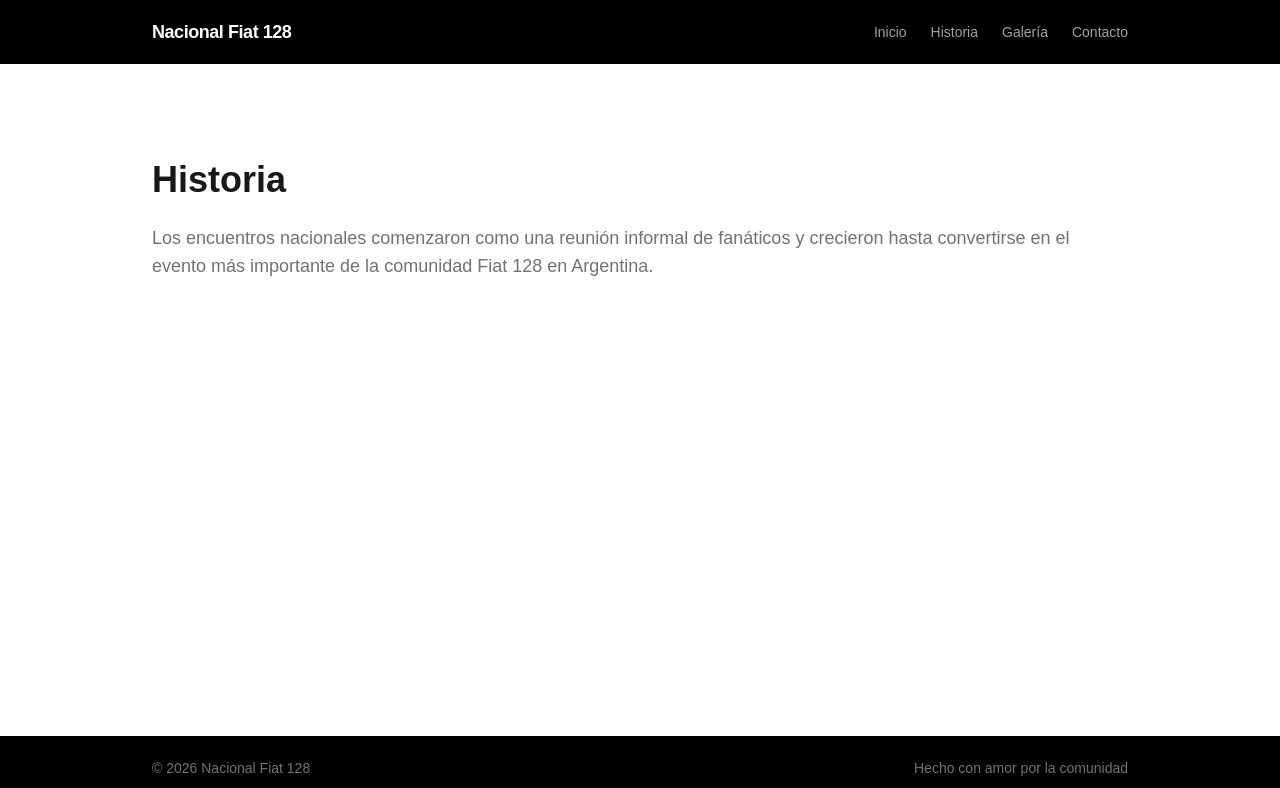
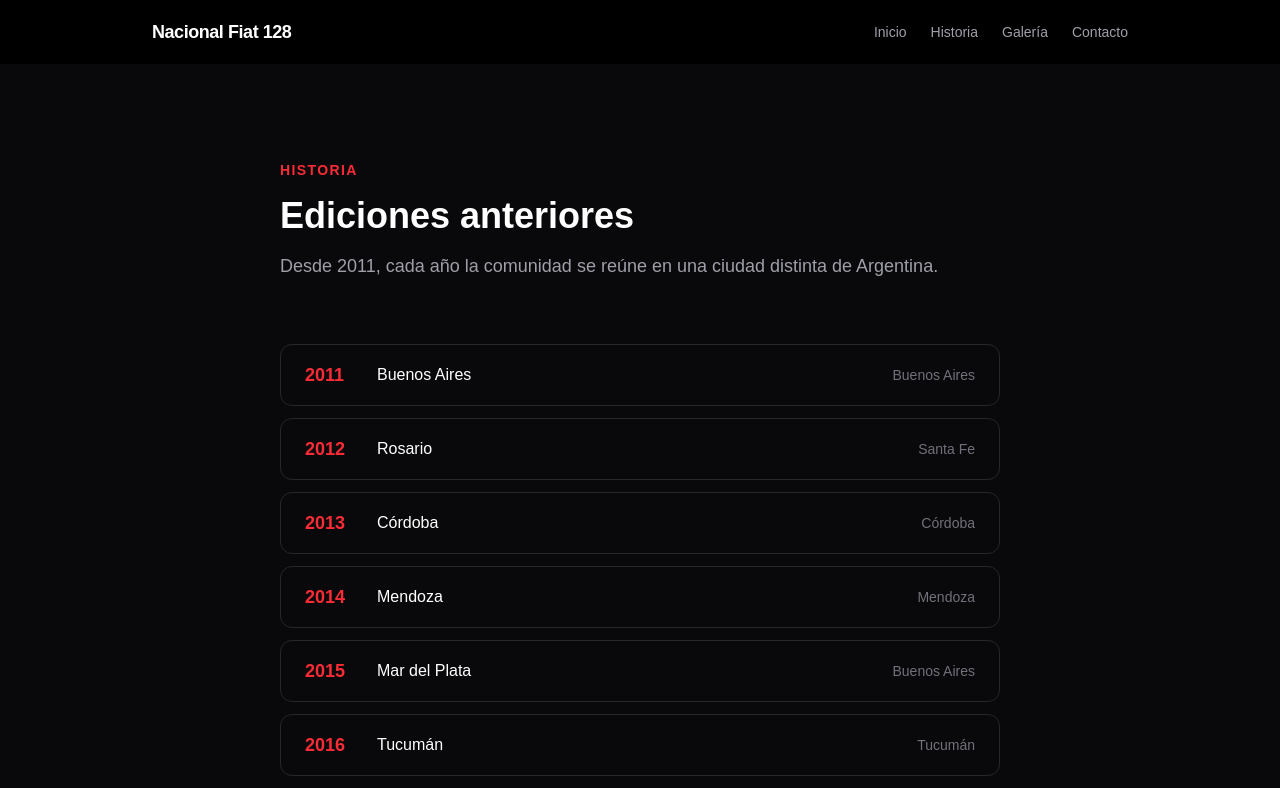
Before and after one commit to GenaroDamico/nacional-fiat-128, a Next.js app: page /historia in a window 1280 px wide. Shown: the top 788 px of the page. Built offline with nearby package versions, Linux system fonts and the light colour scheme.

Commit message:
feat: add historia page with editions list

```diff
--- a/app/historia/page.tsx
+++ b/app/historia/page.tsx
@@ -1,14 +1,56 @@
+const ediciones = [
+  { id: 1, año: 2011, sede: "Buenos Aires", provincia: "Buenos Aires" },
+  { id: 2, año: 2012, sede: "Rosario", provincia: "Santa Fe" },
+  { id: 3, año: 2013, sede: "Córdoba", provincia: "Córdoba" },
+  { id: 4, año: 2014, sede: "Mendoza", provincia: "Mendoza" },
+  { id: 5, año: 2015, sede: "Mar del Plata", provincia: "Buenos Aires" },
+  { id: 6, año: 2016, sede: "Tucumán", provincia: "Tucumán" },
+  { id: 7, año: 2017, sede: "Salta", provincia: "Salta" },
+  { id: 8, año: 2018, sede: "Bariloche", provincia: "Río Negro" },
+  { id: 9, año: 2019, sede: "Rosario", provincia: "Santa Fe" },
+  { id: 10, año: 2022, sede: "Buenos Aires", provincia: "Buenos Aires" },
+  { id: 11, año: 2023, sede: "Córdoba", provincia: "Córdoba" },
+  { id: 12, año: 2024, sede: "Mendoza", provincia: "Mendoza" },
+  { id: 13, año: 2025, sede: "Mar del Plata", provincia: "Buenos Aires" },
+];
+
 export default function Historia() {
   return (
-    <main className="flex-1 max-w-5xl mx-auto px-6 py-24">
-      <h1 className="text-4xl font-bold text-zinc-900 mb-6">
-        Historia
-      </h1>
-      <p className="text-zinc-500 text-lg">
-        Los encuentros nacionales comenzaron como una reunión informal
-        de fanáticos y crecieron hasta convertirse en el evento más
-        importante de la comunidad Fiat 128 en Argentina.
-      </p>
+    <main className="flex-1 bg-zinc-950">
+      <div className="max-w-3xl mx-auto px-6 py-24">
+
+        <p className="text-red-500 font-semibold tracking-widest uppercase text-sm mb-4">
+          Historia
+        </p>
+        <h1 className="text-4xl font-bold text-white mb-4">
+          Ediciones anteriores
+        </h1>
+        <p className="text-zinc-400 text-lg mb-16">
+          Desde 2011, cada año la comunidad se reúne en una ciudad distinta de Argentina.
+        </p>
+
+        <div className="flex flex-col gap-3">
+          {ediciones.map((edicion) => (
+            <div
+              key={edicion.id}
+              className="flex items-center justify-between border border-zinc-800 rounded-xl px-6 py-4 hover:border-zinc-600 transition-colors"
+            >
+              <div className="flex items-center gap-6">
+                <span className="text-red-500 font-bold text-lg w-12">
+                  {edicion.año}
+                </span>
+                <span className="text-white font-medium">
+                  {edicion.sede}
+                </span>
+              </div>
+              <span className="text-zinc-500 text-sm">
+                {edicion.provincia}
+              </span>
+            </div>
+          ))}
+        </div>
+
+      </div>
     </main>
   );
 }
--- a/app/page.tsx
+++ b/app/page.tsx
@@ -1,7 +1,7 @@
 const proximoEncuentro = {
   edicion: "XV",
   año: 2026,
-  sede: "Por confirmar",
+  sede: "San Martin de los Andes",
   fecha: "Por confirmar",
   descripcion: "Seguí las novedades en nuestras redes.",
 };
```
